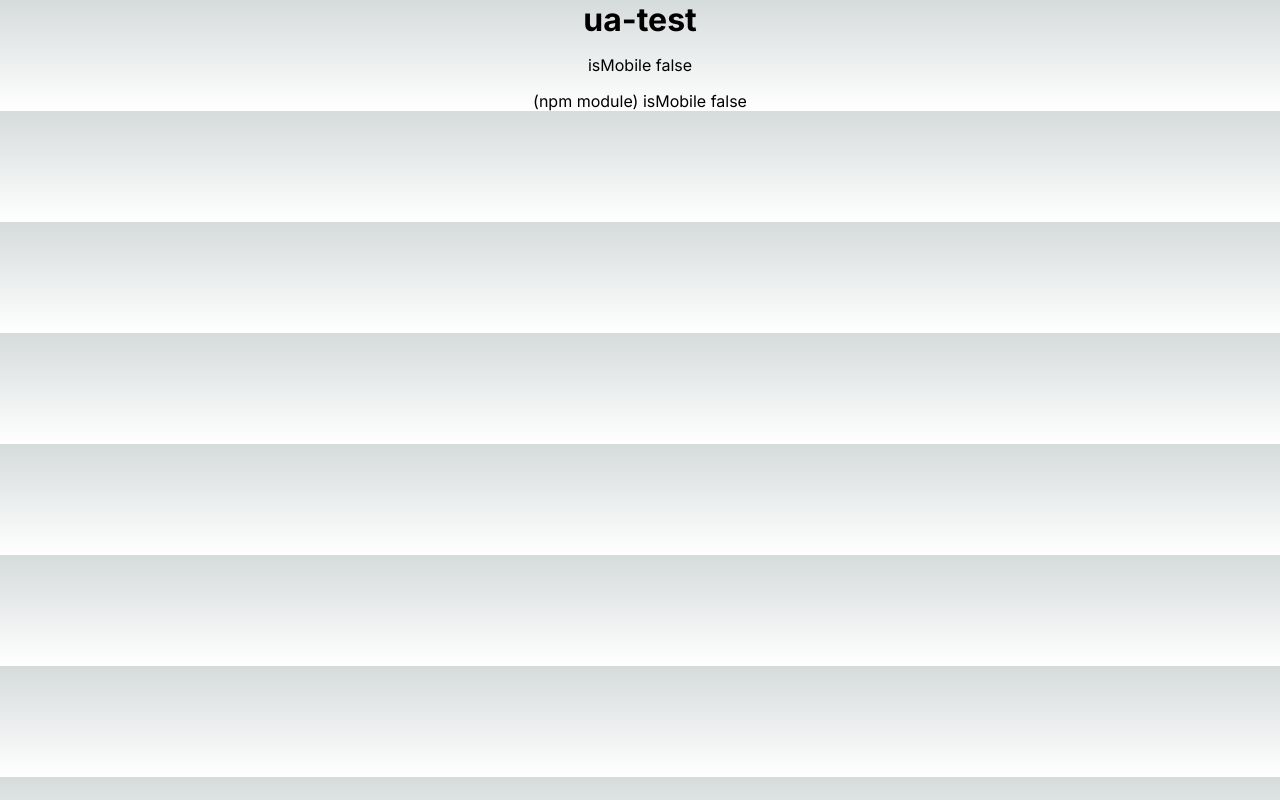
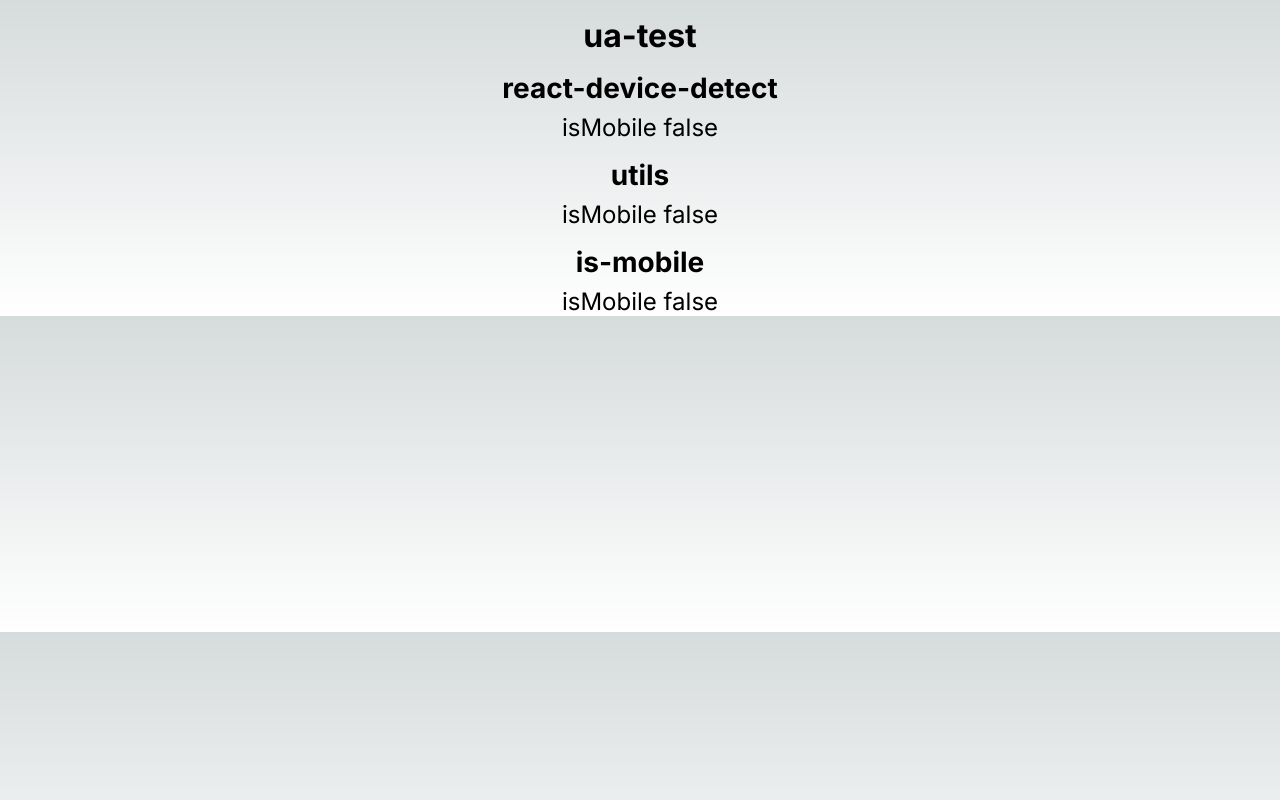
Before and after one commit to sasa9477/ua-test, a Next.js app: page / in a window 1280 px wide. Built offline with nearby package versions, Linux system fonts and the light colour scheme.

Commit message:
add react-device-detect

```diff
--- a/package.json
+++ b/package.json
@@ -15,6 +15,7 @@
     "patch-package": "^8.0.0",
     "postinstall-postinstall": "^2.1.0",
     "react": "^18",
+    "react-device-detect": "^2.2.3",
     "react-dom": "^18"
   },
   "devDependencies": {
--- a/src/app/layout.tsx
+++ b/src/app/layout.tsx
@@ -1,4 +1,4 @@
-import type { Metadata } from "next";
+import type { Metadata, Viewport } from "next";
 import { Inter } from "next/font/google";
 import "./globals.css";
 
@@ -7,6 +7,11 @@ const inter = Inter({ subsets: ["latin"] });
 export const metadata: Metadata = {
   title: "ua-test",
   description: "Generated by create next app",
+};
+
+export const viewport: Viewport = {
+  width: "device-width",
+  initialScale: 1.0,
 };
 
 export default function RootLayout({
--- a/src/app/page.module.css
+++ b/src/app/page.module.css
@@ -2,8 +2,19 @@
   text-align: center;
 }
 
+.title {
+  font-size: 2rem;
+  margin-top: 1rem;
+}
+
+.sub_title {
+  font-size: 1.75rem;
+  margin-top: 1rem;
+}
+
 .is_mobile {
-  margin-top: 1rem;
+  margin-top: 0.5rem;
+  font-size: 1.5rem;
 }
 
 .detail {
@@ -12,4 +23,5 @@
   padding-inline-end: 0.5rem;
   white-space: pre-wrap;
   text-align: left;
+  font-size: 1.5rem;
 }
--- a/src/app/page.tsx
+++ b/src/app/page.tsx
@@ -3,15 +3,21 @@
 import styles from "./page.module.css";
 import { isMobile as isMobileCheck } from "@/utils/isMobile";
 import { isMobile as isMobileModule, isMobileResult } from "is-mobile";
-import { useEffect, useMemo, useState } from "react";
+import { isMobile as isMobileReactDeviceDetect } from "react-device-detect";
+import { useEffect, useState } from "react";
 
 export default function Home() {
   const [isMobile, setIsMobile] = useState<boolean>(false);
+  const [isMobileReact, setIsMobileReact] = useState<boolean>(false);
   const [isMobileResult, setIsMobileResult] = useState<isMobileResult>({ result: false, detail: null });
 
   useEffect(() => {
     setIsMobile(isMobileCheck());
   }, [setIsMobile]);
+
+  useEffect(() => {
+    setIsMobileReact(isMobileReactDeviceDetect);
+  }, [setIsMobileReact]);
 
   useEffect(() => {
     setIsMobileResult(
@@ -25,8 +31,14 @@ export default function Home() {
   return (
     <main className={styles.main}>
       <h1 className={styles.title}>ua-test</h1>
+      <h2 className={styles.sub_title}>react-device-detect</h2>
+      <p className={styles.is_mobile}>isMobile {isMobileReact ? "true" : "false"}</p>
+
+      <h2 className={styles.sub_title}>utils</h2>
       <p className={styles.is_mobile}>isMobile {isMobile ? "true" : "false"}</p>
-      <p className={styles.is_mobile}>(npm module) isMobile {isMobileResult.result ? "true" : "false"}</p>
+
+      <h2 className={styles.sub_title}>is-mobile</h2>
+      <p className={styles.is_mobile}>isMobile {isMobileResult.result ? "true" : "false"}</p>
       {isMobileResult?.detail && <pre className={styles.detail}>{JSON.stringify(isMobileResult.detail, null, 2)}</pre>}
     </main>
   );
```
Also changed, not shown: 1 other file (tests, documents, lock files or other folders).
